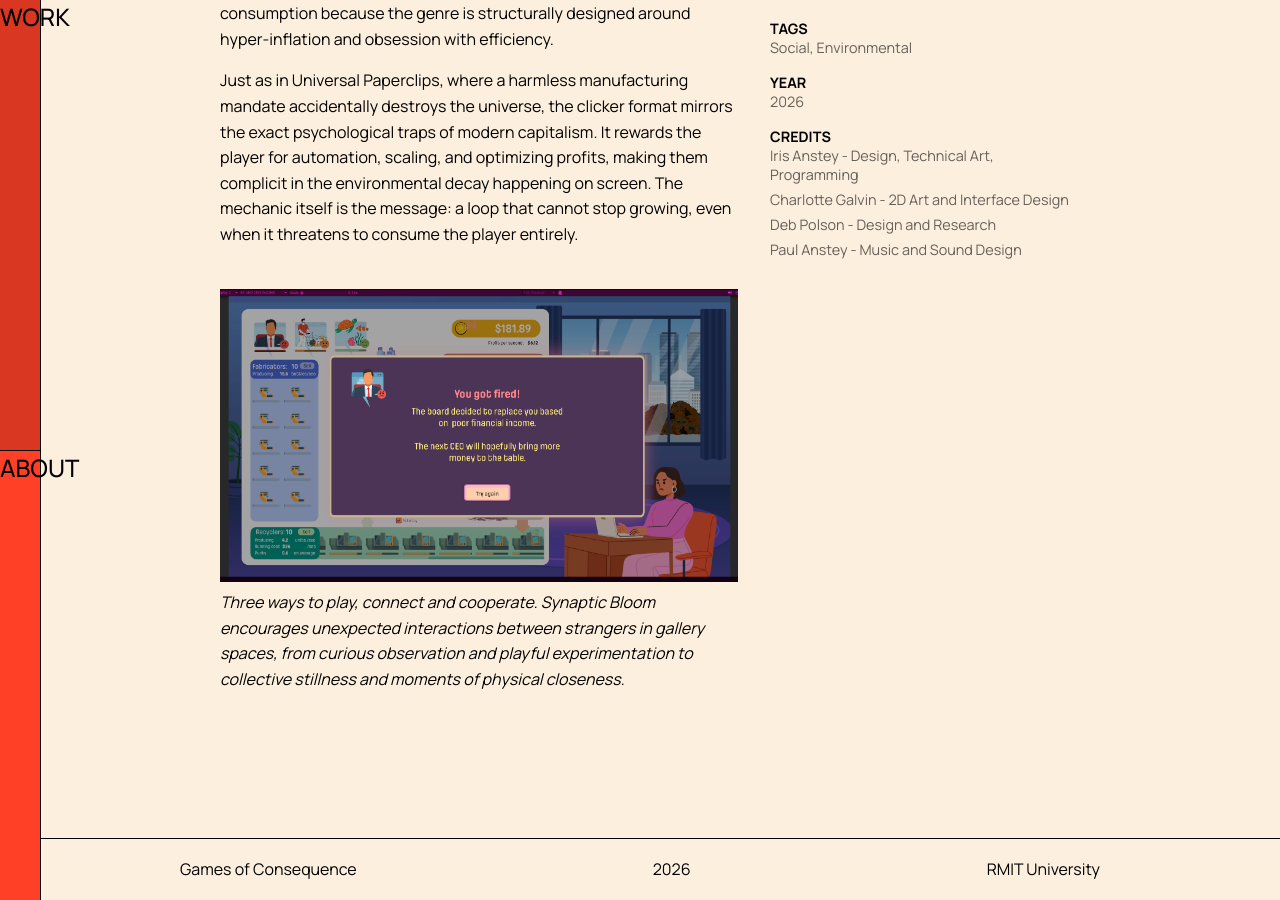
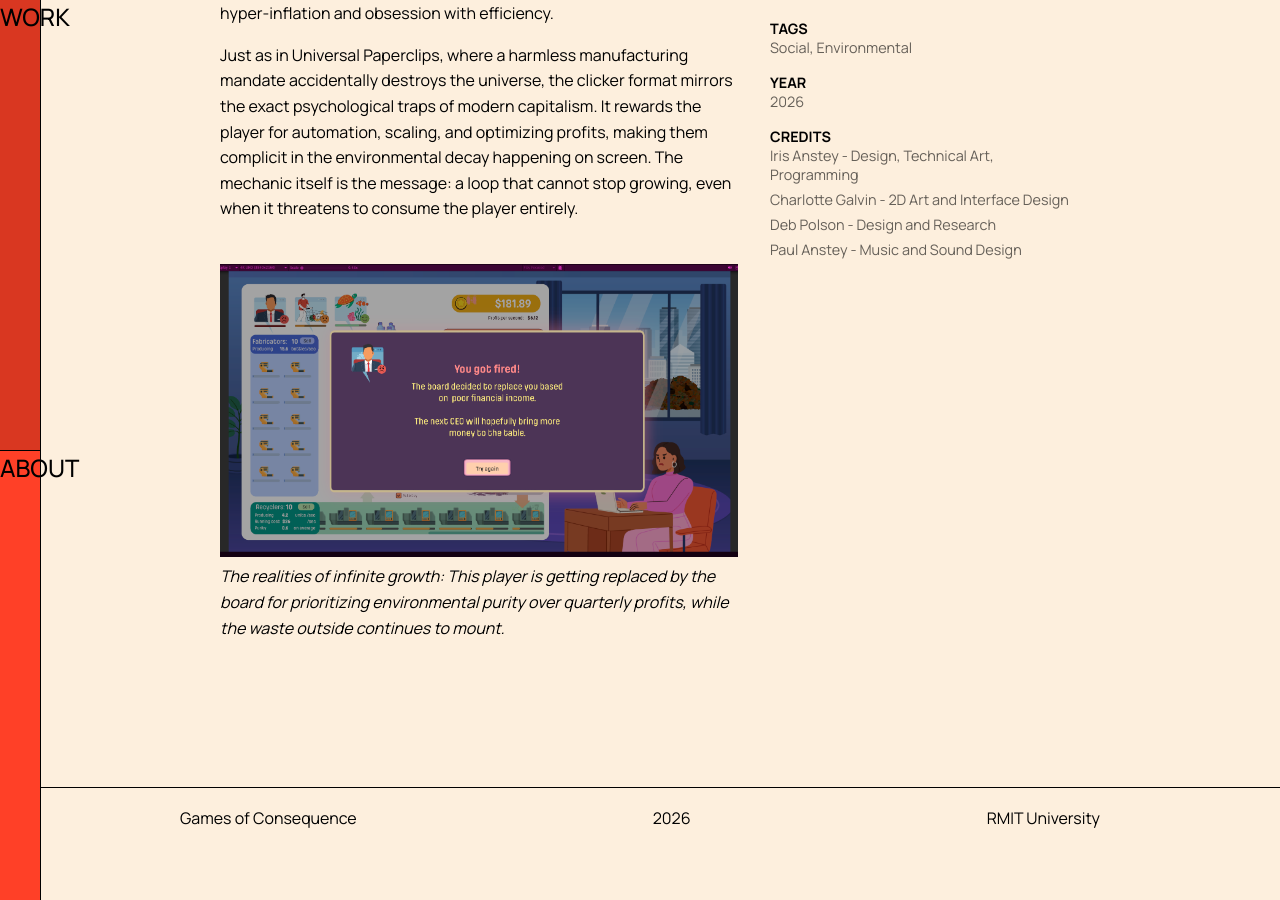
Before and after one commit to debpolson/debpolson.github.io, a Jekyll site: the page built from _work/EnvironmentalCapitalist_Work.md, in a window 1280 px wide and 900 px high, scrolled down 3547 px. Built offline with Jekyll 4.4.1, drawn with Linux system fonts in a browser that asks for light colours; some of the changed text lies outside the part shown.

Commit message:
Update EnvironmentalCapitalist_Work.md
Updating image captions

```diff
--- a/_work/EnvironmentalCapitalist_Work.md
+++ b/_work/EnvironmentalCapitalist_Work.md
@@ -35,7 +35,7 @@
 
 <br>
 ![Sub Image](/assets/Images/Work/EnvironmentalCapitalist/PlasticsMini_1.png)
-*Three ways to play, connect and cooperate. Synaptic Bloom encourages unexpected interactions between strangers in gallery spaces, from curious observation and playful experimentation to collective stillness and moments of physical closeness.*
+*Day One on the job: The opening onboarding sequence of The Environmental Capitalist, introducing players to the core mission of bottle manufacturing*
 <br>
 
 ## Why This Message Matters
@@ -56,5 +56,5 @@
 
 <br>
 ![Sub Image](/assets/Images/Work/EnvironmentalCapitalist/PlasticsMini_Fired.png)
-*Three ways to play, connect and cooperate. Synaptic Bloom encourages unexpected interactions between strangers in gallery spaces, from curious observation and playful experimentation to collective stillness and moments of physical closeness.*
+*The realities of infinite growth: This player is getting replaced by the board for prioritizing environmental purity over quarterly profits, while the waste outside continues to mount.*
 <br>
```
